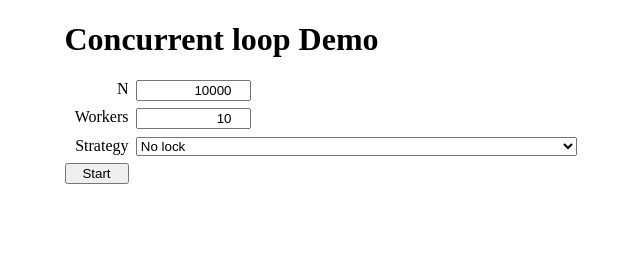
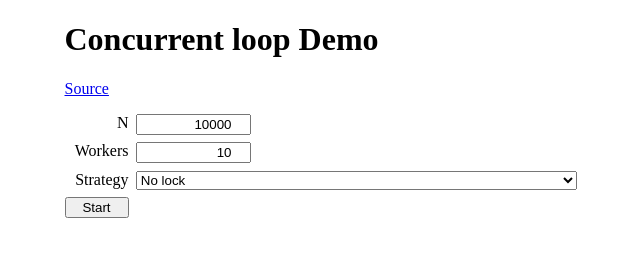
Before and after one commit to ysuzuki-bysystems/concurrent-loop-demo, a plain HTML site: page index.html in a window 1280 px wide. Shown: the whole page, without its empty margins (312-952 px from the left). Drawn offline with Linux system fonts and the light colour scheme.

Commit message:
Add source link.

```diff
--- a/index.html
+++ b/index.html
@@ -7,6 +7,9 @@
   </head>
   <body>
     <h1>Concurrent loop Demo</h1>
+    <p>
+      <a href="https://github.com/ysuzuki-bysystems/concurrent-loop-demo" target="_blank" rel="noreferrer noopener">Source</a>
+    </p>
     <form>
       <label for="n">N</label>
       <div>
```
